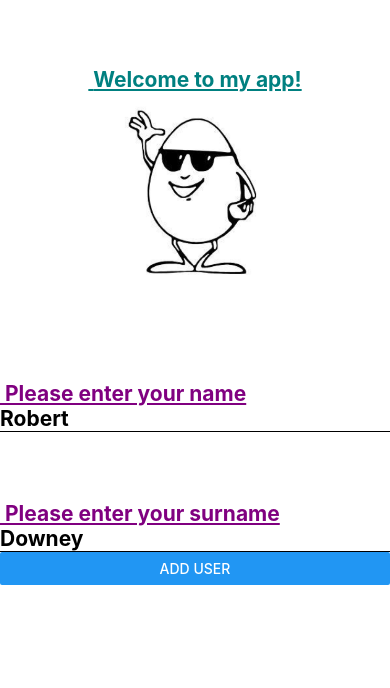
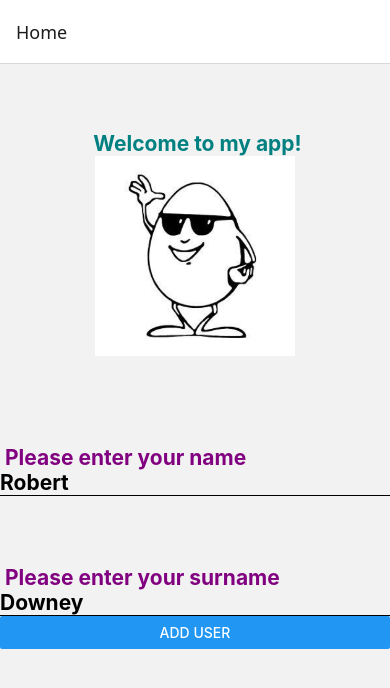
Before and after one commit to Uhameed78/First_App, a React Native app in the folder first-app/: screen / in a window 390 px wide. Shown: the top 688 px of the page. Built offline with nearby package versions, Linux system fonts and the light colour scheme.

Commit message:
stack was added

```diff
--- a/first-app/App.tsx
+++ b/first-app/App.tsx
@@ -1,15 +1,35 @@
 import { StatusBar } from 'expo-status-bar';
 import { StyleSheet, Text, View, TextInput, Button, Image, } from 'react-native';
 import { useState} from 'react';
+import { NavigationContainer } from '@react-navigation/native';
+import { createNativeStackNavigator } from '@react-navigation/native-stack';
 
 export default function App() {
 
+const Stack = createNativeStackNavigator();
+
+  return (
+    <NavigationContainer>
+
+<Stack.Navigator>
+
+  <Stack.Screen name= "Home" component ={ MainScreen}/>
+
+</Stack.Navigator>
+
+    </NavigationContainer>
+  );
+}
+
+
+  function MainScreen(){
   const [Name, setName] = useState('')
   const [Surname, setSurname] = useState('');
 
   console.log("App works!");
 
   return (
+
     <View>
       <Text style={styles.welcomeTxt}> Welcome to my app!</Text>
       <Image style={styles.logo} source={require('./images/littleFella.png')}/>
@@ -31,6 +51,7 @@
       </View>
 
 
+
 <Button
   title="Add user"
   onPress={() => (
@@ -49,7 +70,7 @@
     fontWeight: 'bold',
     fontSize: 21,
     textAlign: 'center',
-    textDecorationLine: 'underline',
+
 
   },
   headingTxt: {
@@ -58,7 +79,7 @@
     fontSize: 21,
     fontWeight: 'bold',
     textAlign: 'auto',
-    textDecorationLine: 'underline',
+
   },
   logo: {
     width: 200,
```
